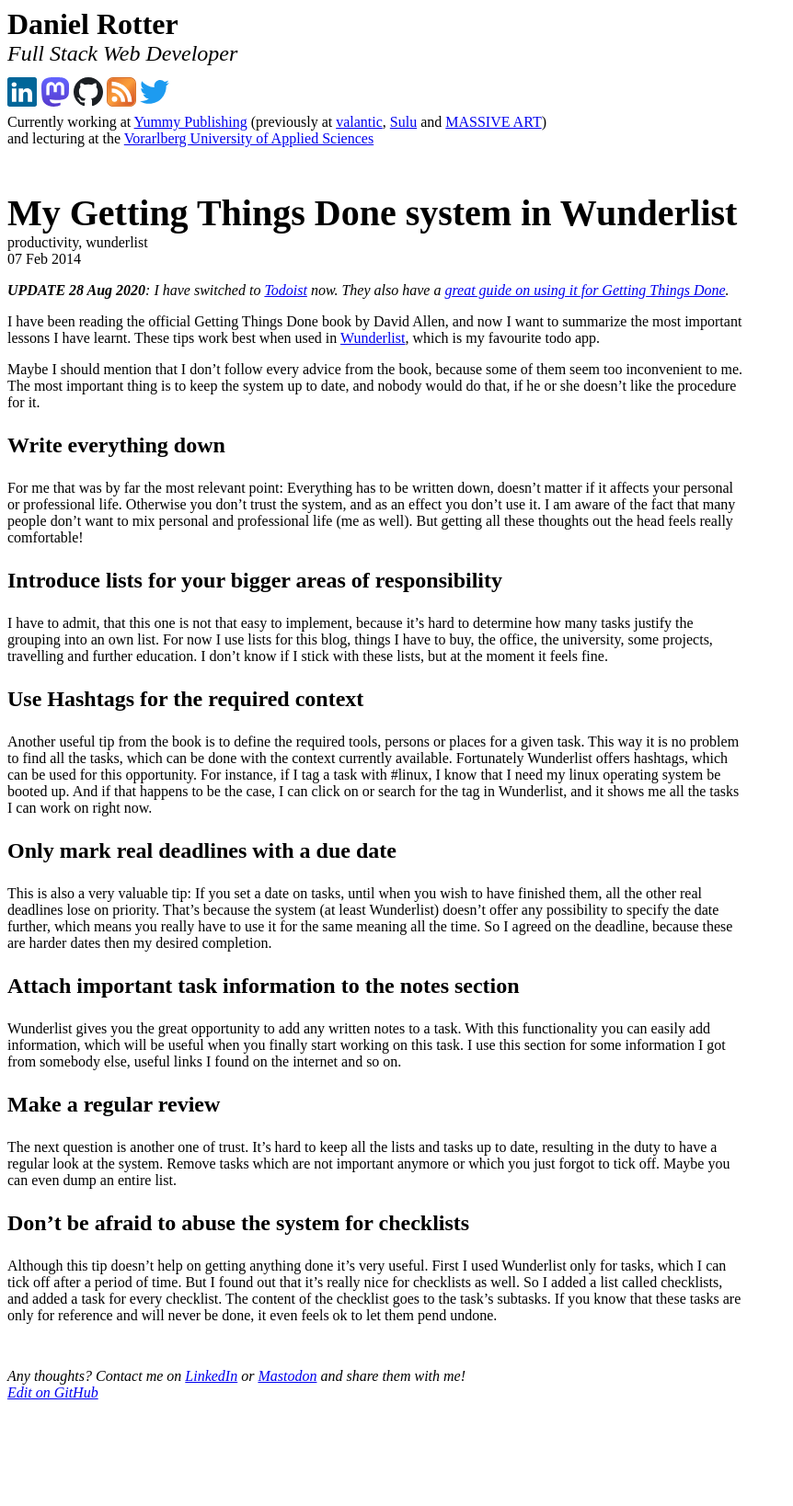
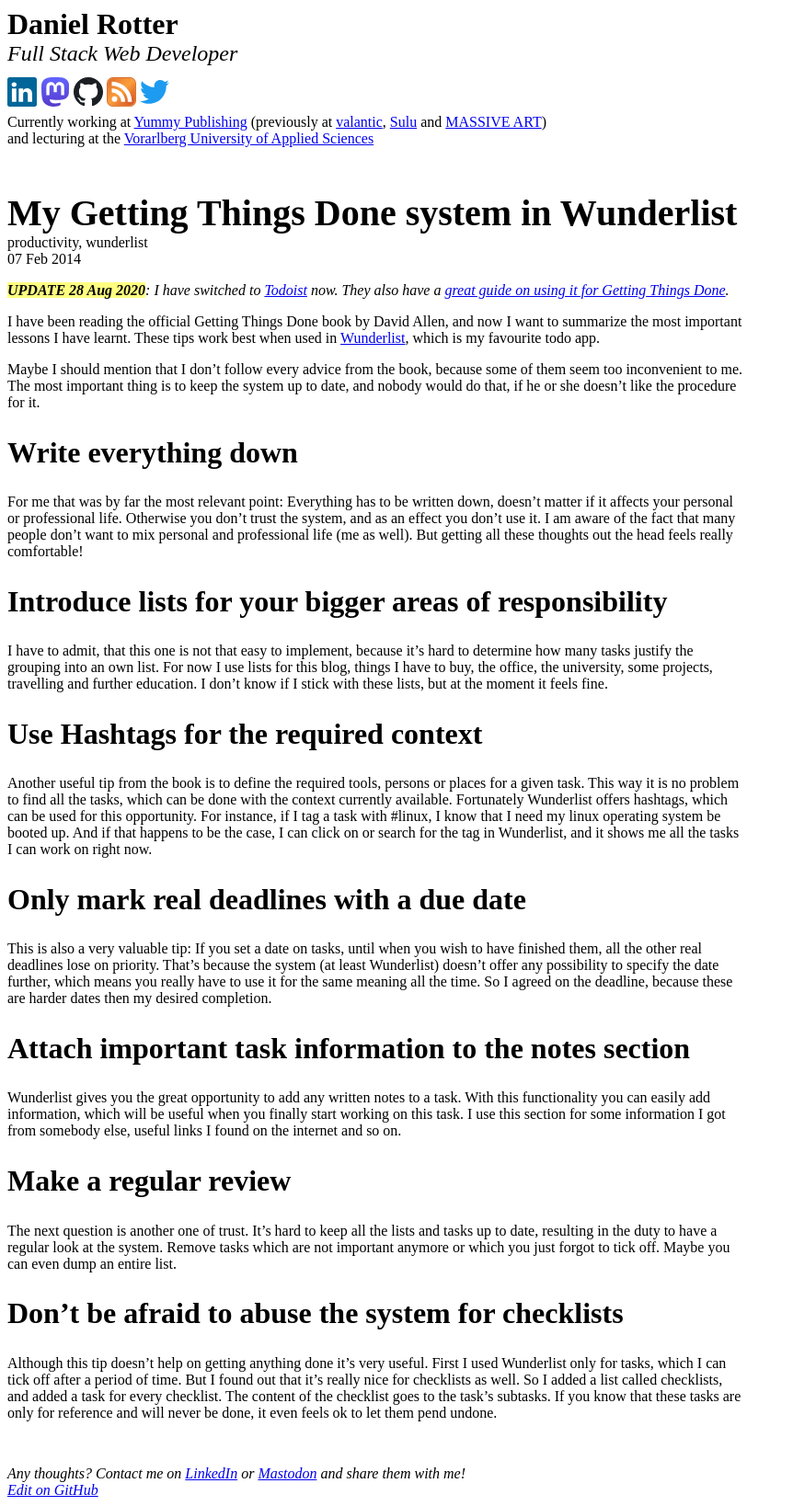
Before and after one commit to danrot/danrot.github.io, a Jekyll site: the page built from _posts/2014-02-07-my-getting-things-done-system-in-wunderlist.md, in a window 1280 px wide. Shown: the whole page at 92% size, without its empty margins (0-862 px from the left). Built offline with Jekyll 4.4.1, drawn with Linux system fonts in a browser that asks for light colours; before the commit the page ends 1532 px from its top, so only the background shows below that.

```diff
--- a/_posts/2014-02-07-my-getting-things-done-system-in-wunderlist.md
+++ b/_posts/2014-02-07-my-getting-things-done-system-in-wunderlist.md
@@ -20,20 +20,20 @@ Maybe I should mention that I don't follow every advice from the book, because s
 The most important thing is to keep the system up to date, and nobody would do that, if he or she doesn't like the
 procedure for it.
 
-### Write everything down
+## Write everything down
 
 For me that was by far the most relevant point: Everything has to be written down, doesn't matter if it affects your
 personal or professional life. Otherwise you don't trust the system, and as an effect you don't use it. I am aware of
 the fact that many people don't want to mix personal and professional life (me as well). But getting all these thoughts
 out the head feels really comfortable\!
 
-### Introduce lists for your bigger areas of responsibility
+## Introduce lists for your bigger areas of responsibility
 
 I have to admit, that this one is not that easy to implement, because it's hard to determine how many tasks justify the
 grouping into an own list. For now I use lists for this blog, things I have to buy, the office, the university, some
 projects, travelling and further education. I don't know if I stick with these lists, but at the moment it feels fine.
 
-### Use Hashtags for the required context
+## Use Hashtags for the required context
 
 Another useful tip from the book is to define the required tools, persons or places for a given task. This way it is no
 problem to find all the tasks, which can be done with the context currently available. Fortunately Wunderlist offers
@@ -41,26 +41,26 @@ hashtags, which can be used for this opportunity. For instance, if I tag a task
 linux operating system be booted up. And if that happens to be the case, I can click on or search for the tag in
 Wunderlist, and it shows me all the tasks I can work on right now.
 
-### Only mark real deadlines with a due date
+## Only mark real deadlines with a due date
 
 This is also a very valuable tip: If you set a date on tasks, until when you wish to have finished them, all the other
 real deadlines lose on priority. That's because the system (at least Wunderlist) doesn't offer any possibility to
 specify the date further, which means you really have to use it for the same meaning all the time. So I agreed on the
 deadline, because these are harder dates then my desired completion.
 
-### Attach important task information to the notes section
+## Attach important task information to the notes section
 
 Wunderlist gives you the great opportunity to add any written notes to a task. With this functionality you can easily
 add information, which will be useful when you finally start working on this task. I use this section for some
 information I got from somebody else, useful links I found on the internet and so on.
 
-### Make a regular review
+## Make a regular review
 
 The next question is another one of trust. It's hard to keep all the lists and tasks up to date, resulting in the duty
 to have a regular look at the system. Remove tasks which are not important anymore or which you just forgot to tick off.
 Maybe you can even dump an entire list.
 
-### Don't be afraid to abuse the system for checklists
+## Don't be afraid to abuse the system for checklists
 
 Although this tip doesn't help on getting anything done it's very useful. First I used Wunderlist only for tasks, which
 I can tick off after a period of time. But I found out that it's really nice for checklists as well. So I added a list
--- a/css/style.scss
+++ b/css/style.scss
@@ -1,7 +1,69 @@
 ---
 ---
 
-body > header {
+@media (prefers-color-scheme: light) {
+	:root {
+		--strong-background-color: #ffff80;
+		--syntax-color-1: #666;
+		--syntax-color-2: #b85200;
+		--syntax-color-3: #075eb0;
+		--syntax-color-4: #946c16;
+		--syntax-color-5: #a81990;
+		--syntax-color-6: #398243;
+		--syntax-color-7: #0e807e;
+	}
+}
+
+@media (prefers-color-scheme: dark) {
+	:root {
+		--body-background-color: #222;
+		--body-color: #ddd;
+		--a-link-color: #9ed8fa;
+		--a-visited-color: #a557eb;
+		--strong-background-color: #573400;
+		--syntax-color-1: #aaa;
+		--syntax-color-2: #fc7405;
+		--syntax-color-3: #47a1f5;
+		--syntax-color-4: #cfa54a;
+		--syntax-color-5: #f086de;
+		--syntax-color-6: #5bba68;
+		--syntax-color-7: #27b8b5;
+	}
+
+	img[src="/images/github.svg"] {
+		filter: invert(100%);
+	}
+}
+
+a:link {
+	color: var(--a-link-color, revert);
+}
+
+a:visited {
+	color: var(--a-visited-color, revert);
+}
+
+h1 {
+	font-size: 2.5em;
+}
+
+h2 {
+	font-size: 2em;
+}
+
+h3 {
+	font-size: 1.5em;
+}
+
+strong {
+	background-color: var(--strong-background-color);
+}
+
+body {
+	background-color: var(--body-background-color, revert);
+	color: var(--body-color, revert);
+
+	> header {
 		address {
 			a[rel="author"] {
 				color: inherit;
@@ -34,23 +96,13 @@ body > header {
 			margin: 0.5em 0;
 		}
 	}
+}
 
 article {
 	margin-top: 3em;
 
-	header {
 	h1 {
-			font-size: 2.5em;
 		margin: 0;
-		}
-	}
-
-	h2 {
-		font-size: 2em;
-	}
-
-	h3 {
-		font-size: 1.5em;
 	}
 
 	p, ul, ol {
@@ -71,30 +123,30 @@ article {
 	overflow: scroll;
 
 	.c, .c1, .cd {
-		color: #666666;
+		color: var(--syntax-color-1);
 	}
 
 	.k, .kc, .kd, .kn {
-		color: #b85200;
+		color: var(--syntax-color-2);
 	}
 
 	.n, .nb, .nf, .nx, .sx {
-		color: #075eb0;
+		color: var(--syntax-color-3);
 	}
 
 	.na, .nt, .cp {
-		color: #946c16;
+		color: var(--syntax-color-4);
 	}
 
 	.nc, .nv, .nl {
-		color: #a81990;
+		color: var(--syntax-color-5);
 	}
 
 	.m, .s, .s1, .s2 {
-		color: #398243;
+		color: var(--syntax-color-6);
 	}
 
 	.mi {
-		color: #0e807e;
+		color: var(--syntax-color-7);
 	}
 }
```
Also changed, not shown: _posts/2023-08-07-redesign-website-to-be-even-simpler.md (+4 -4 lines). Lines whose indentation alone changed are shown as unchanged.
